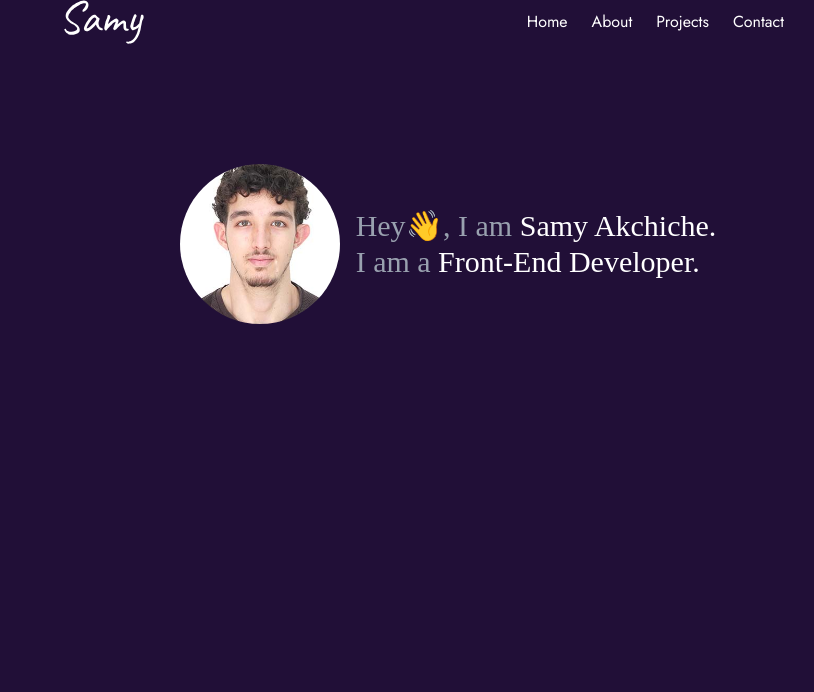
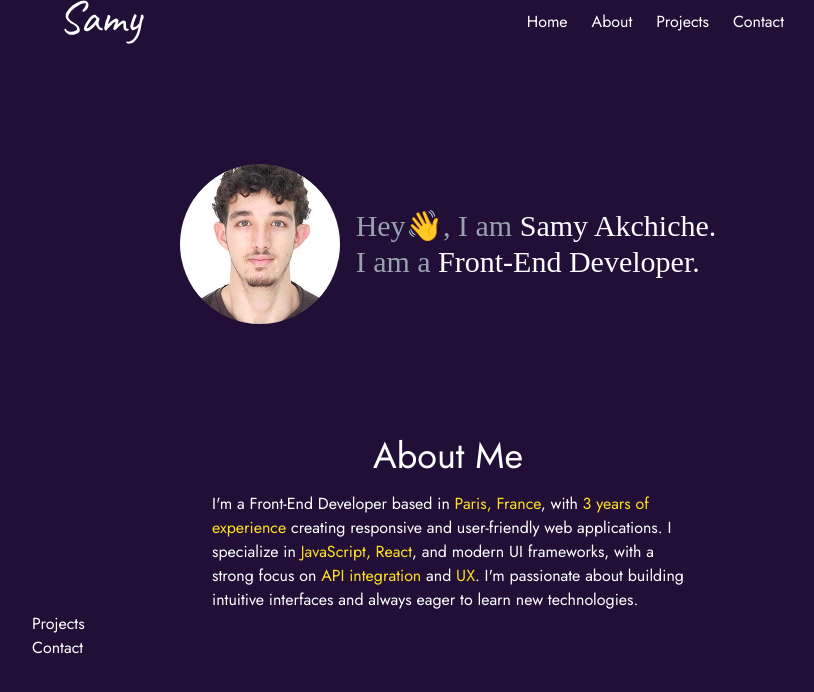
Before and after one commit to samyAkchiche/myPortfolio, a React (Vite) app: page / in a window 1280 px wide. Shown: the top 692 px of the page, without its empty margins (192-1006 px from the left). Built offline with nearby package versions, Linux system fonts and the light colour scheme; a web font is replaced by a local one.

Commit message:
Created the About section and styled it

```diff
--- a/src/App.tsx
+++ b/src/App.tsx
@@ -1,4 +1,3 @@
-import { Routes, Route } from "react-router-dom";
 import Navbar from "./components/Navbar";
 import Hero from "./components/layouts/Hero";
 import About from "./components/layouts/About";
@@ -10,12 +9,21 @@ function App() {
         <>
             <Navbar />
             <div className="mx-56 my-2">
-                <Routes>
-                    <Route path="/" element={<Hero />} />
-                    <Route path="/about" element={<About />} />
-                    <Route path="/projects" element={<Projects />} />
-                    <Route path="/contact" element={<Contact />} />
-                </Routes>
+                <section id="Home">
+                    <Hero />
+                </section>
+                <section
+                    id="About"
+                    className="px-45 flex justify-center items-center flex-col gap-4"
+                >
+                    <About />
+                </section>
+                <section id="Projects">
+                    <Projects />
+                </section>
+                <section id="Contact">
+                    <Contact />
+                </section>
             </div>
         </>
     );
--- a/src/components/Header.tsx
+++ b/src/components/Header.tsx
@@ -1,16 +1,15 @@
 import logo from "../assets/Samy-logo.svg";
-import { Link } from "react-router-dom";
 
 export default function Header() {
     return (
         <>
-            <Link to="/">
+            <a href="/">
                 <img
                     src={logo}
                     alt="Samy Logo"
                     className="w-20 h-auto cursor-pointer"
                 />
-            </Link>
+            </a>
         </>
     );
 }
--- a/src/components/NavLinks.tsx
+++ b/src/components/NavLinks.tsx
@@ -1,17 +1,16 @@
-import { Link } from "react-router-dom";
-
 const navLinks: string[] = ["Home", "About", "Projects", "Contact"];
 
 export default function NavLinks() {
     return (
         <ul className="flex flex-row gap-6 mr-12">
-            {navLinks.map((link) => (
-                <li key={link}>
-                    <Link to={link === "Home" ? "/" : `/${link.toLowerCase()}`}>
-                        {link}
-                    </Link>
-                </li>
-            ))}
+            {navLinks.map((link) => {
+                const id = link === "Home" ? "hero" : link.toLowerCase();
+                return (
+                    <li key={link}>
+                        <a href={`#${id}`}>{link}</a>
+                    </li>
+                );
+            })}
         </ul>
     );
 }
--- a/src/components/layouts/About.tsx
+++ b/src/components/layouts/About.tsx
@@ -1,3 +1,20 @@
 export default function About() {
-    return <>About</>;
+    return (
+        <>
+            <h1 className="text-4xl">About Me</h1>
+            <p>
+                I'm a Front-End Developer based in
+                <span className="text-yellow-300"> Paris, France</span>, with
+                <span className="text-yellow-300"> 3 years of experience </span>
+                creating responsive and user-friendly web applications. I
+                specialize in
+                <span className="text-yellow-300"> JavaScript, React</span>, and
+                modern UI frameworks, with a strong focus on
+                <span className="text-yellow-300"> API integration</span> and
+                <span className="text-yellow-300"> UX</span>. I'm passionate
+                about building intuitive interfaces and always eager to learn
+                new technologies.
+            </p>
+        </>
+    );
 }
--- a/src/main.tsx
+++ b/src/main.tsx
@@ -2,12 +2,9 @@ import { StrictMode } from "react";
 import { createRoot } from "react-dom/client";
 import "./index.css";
 import App from "./App.tsx";
-import { BrowserRouter } from "react-router-dom";
 
 createRoot(document.getElementById("root")!).render(
     <StrictMode>
-        <BrowserRouter>
-            <App />
-        </BrowserRouter>
+        <App />
     </StrictMode>
 );
```
